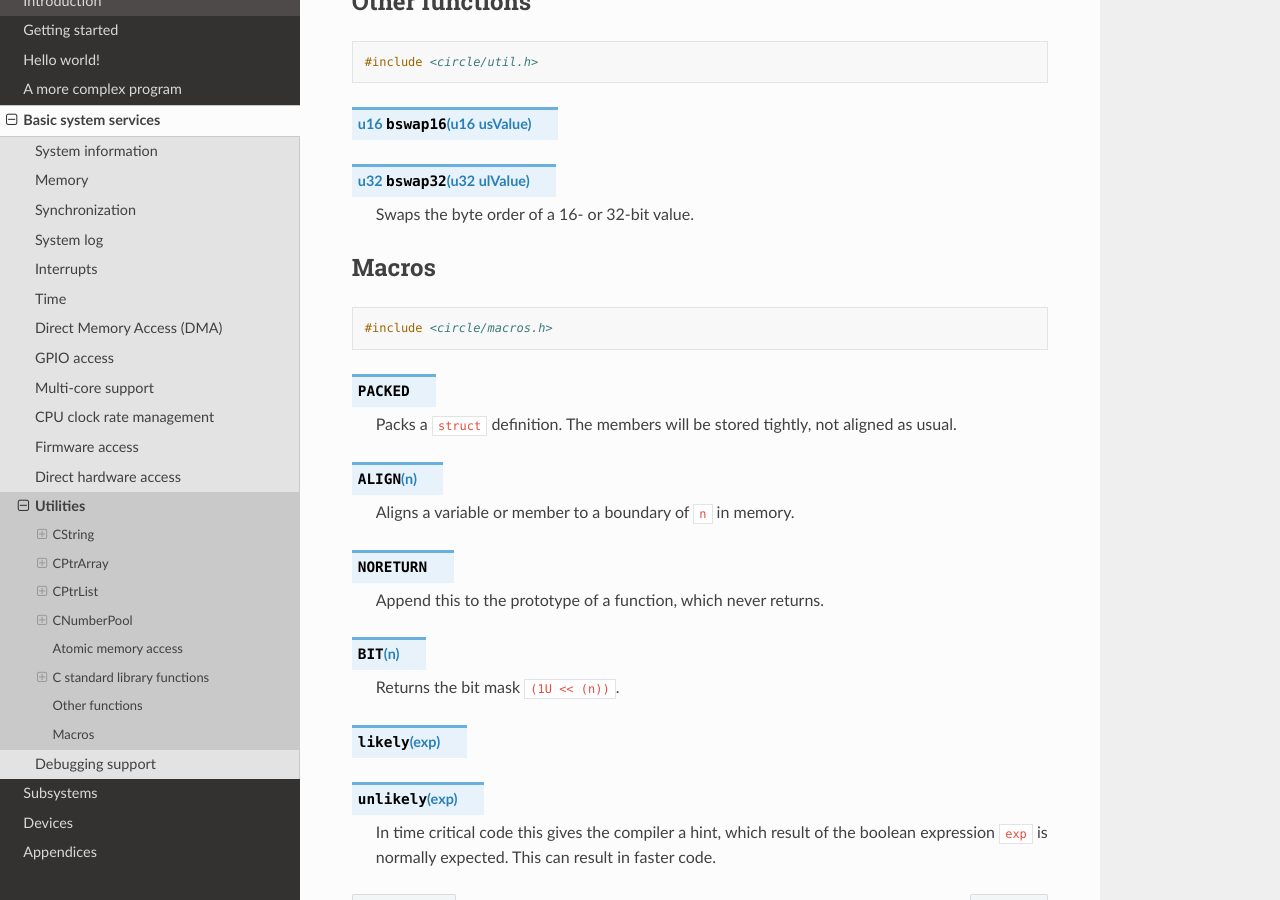
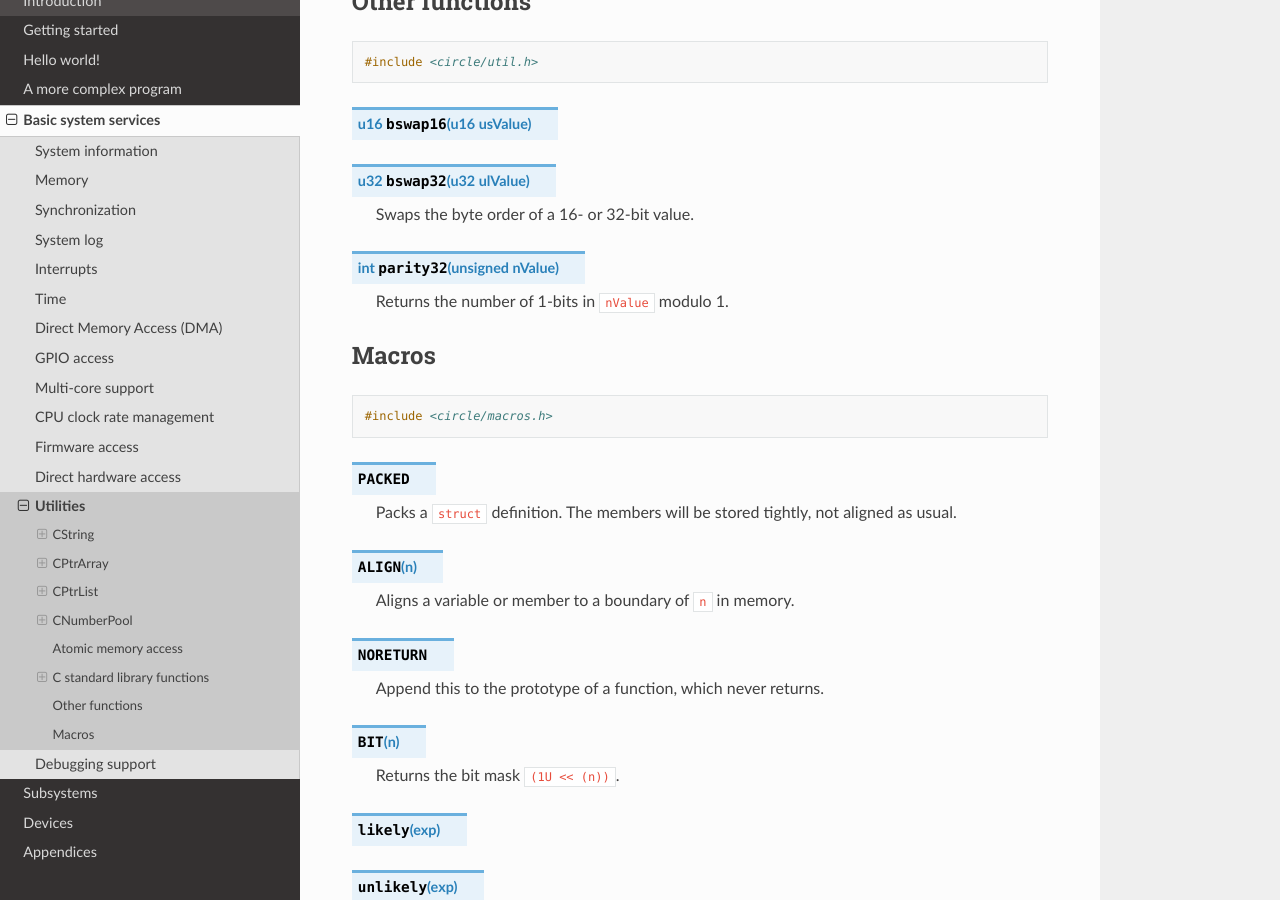
Before and after one commit to rsta2/circle-docs, a Sphinx documentation site: the page built from docs/basic-system-services/utilities.rst, in a window 1280 px wide and 900 px high, scrolled down 7204 px. Built offline with Sphinx 7.4.7 and the Read the Docs theme 2.0.0, drawn with Linux system fonts in a browser that asks for light colours.

Commit message:
basic-system-services/utilities: Add parity32()

```diff
--- a/docs/basic-system-services/utilities.rst
+++ b/docs/basic-system-services/utilities.rst
@@ -293,6 +293,10 @@ Other functions
 
 	Swaps the byte order of a 16- or 32-bit value.
 
+.. c:function:: int parity32 (unsigned nValue)
+
+	Returns the number of 1-bits in ``nValue`` modulo 1.
+
 Macros
 ^^^^^^
 
```
